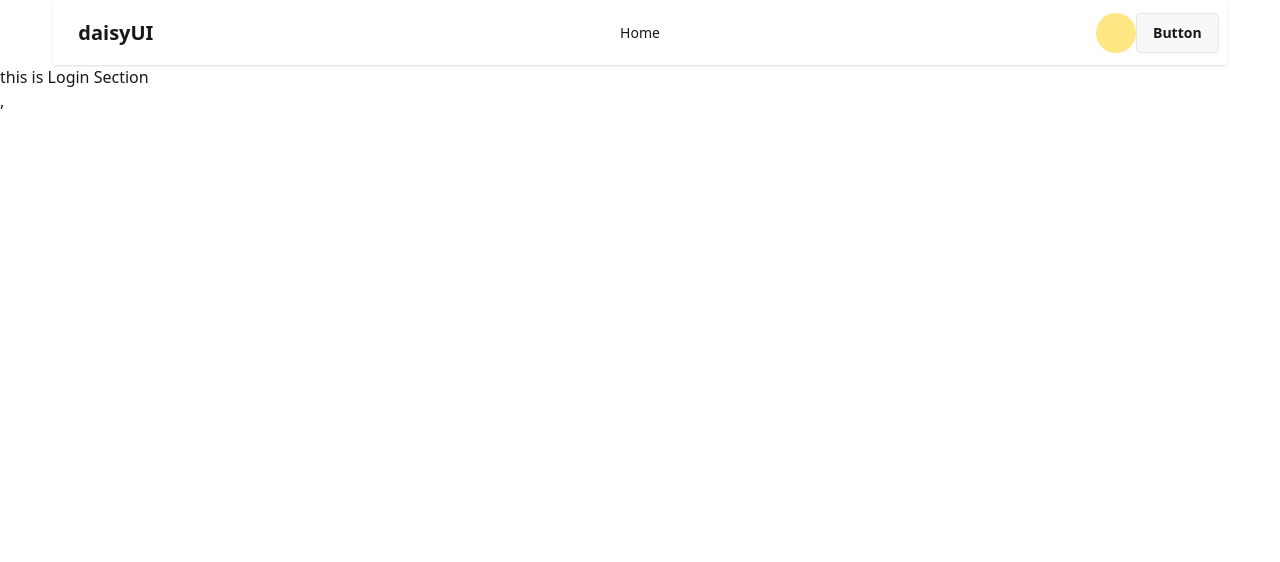
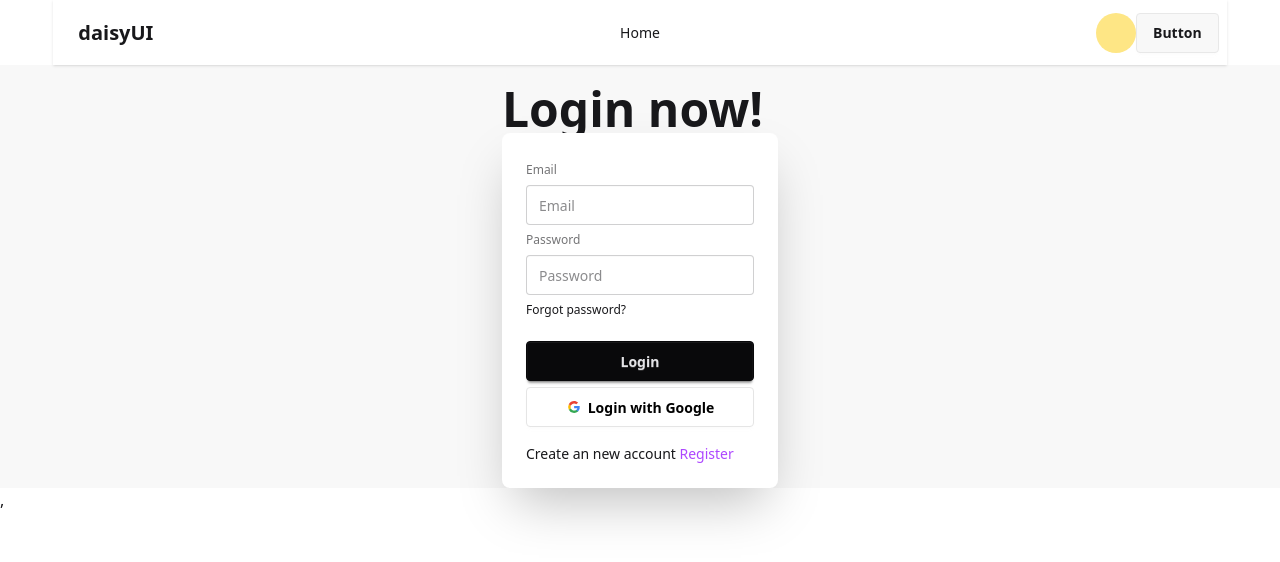
Before and after one commit to abircse220126/Assignment-09-sunflower, a React (Vite) app: page /login in a window 1280 px wide. Shown: the top 562 px of the page. Built offline with nearby package versions, Linux system fonts and the light colour scheme; no server answers.

Commit message:
add the login section

```diff
--- a/src/Component/Authentication/Login/Login.jsx
+++ b/src/Component/Authentication/Login/Login.jsx
@@ -1,11 +1,123 @@
-import React from 'react';
+import React, { use, useState } from "react";
+import { AuthContext } from "../../../Context/AuthContext/AuthContext";
+import { NavLink, useNavigate } from "react-router";
 
 const Login = () => {
-    return (
-        <div>
-            <h2>this is Login Section</h2>
+  const { signInUser , googleSignIn } = use(AuthContext);
+  const [error, setError] = useState("");
+  const navigate = useNavigate();
+
+
+  // login with email and password
+  const handleLogin = (event) => {
+    event.preventDefault();
+    const email = event.target.email.value;
+    const password = event.target.password.value;
+
+    signInUser(email, password)
+      .then((result) => {
+        console.log(result.user);
+        navigate("/");
+      })
+      .catch((error) => {
+        setError("Email or Password is invalid");
+      });
+  };
+
+// Login with Google
+  const handleGoogleLogin = ()=>{
+    console.log("handle login button is clicked")
+    googleSignIn()
+    .then(result =>{
+      console.log(result.user)
+      navigate("/")
+    })
+    .catch(error =>{
+      console.log(error.message)
+    }
+    )
+  }
+
+  return (
+    <div className="hero bg-base-200 pt-5">
+      <div>
+        <div className="text-center lg:text-left">
+          <h1 className="text-5xl font-bold">Login now!</h1>
         </div>
-    );
+        <div className="card bg-base-100 w-full max-w-sm shrink-0 shadow-2xl">
+          <div className="card-body">
+            <form onSubmit={handleLogin}>
+              <fieldset className="fieldset">
+                <label className="label">Email</label>
+                <input
+                  type="email"
+                  className="input"
+                  name="email"
+                  placeholder="Email"
+                />
+                <label className="label">Password</label>
+                <input
+                  type="password"
+                  name="password"
+                  className="input"
+                  placeholder="Password"
+                />
+                <div>
+                  <a className="link link-hover">Forgot password?</a>
+                </div>
+                {error && <h1 className="text-red-400">{error}</h1>}
+                <button className="btn btn-neutral mt-4">Login</button>
+                <button onClick={handleGoogleLogin}
+                 className="btn bg-white text-black border-[#e5e5e5]">
+                  <svg
+                    aria-label="Google logo"
+                    width="16"
+                    height="16"
+                    xmlns="http://www.w3.org/2000/svg"
+                    viewBox="0 0 512 512"
+                  >
+                    <g>
+                      <path d="m0 0H512V512H0" fill="#fff"></path>
+                      <path
+                        fill="#34a853"
+                        d="M153 292c30 82 118 95 171 60h62v48A192 192 0 0190 341"
+                      ></path>
+                      <path
+                        fill="#4285f4"
+                        d="m386 400a140 175 0 0053-179H260v74h102q-7 37-38 57"
+                      ></path>
+                      <path
+                        fill="#fbbc02"
+                        d="m90 341a208 200 0 010-171l63 49q-12 37 0 73"
+                      ></path>
+                      <path
+                        fill="#ea4335"
+                        d="m153 219c22-69 116-109 179-50l55-54c-78-75-230-72-297 55"
+                      ></path>
+                    </g>
+                  </svg>
+                  Login with Google
+                </button>
+              </fieldset>
+
+              <div className="mt-3">
+                <a>
+                  Create an new account{" "}
+                  <NavLink
+                    to="/register"
+                    className="link-hover text-purple-500"
+                  >
+                    {" "}
+                    Register{" "}
+                  </NavLink>
+                </a>
+              </div>
+            </form>
+          </div>
+        </div>
+      </div>
+    </div>
+  );
 };
 
 export default Login;
--- a/src/Component/Authentication/Register/Register.jsx
+++ b/src/Component/Authentication/Register/Register.jsx
@@ -69,8 +69,7 @@
     googleSignIn()
       .then((result) => {
         console.log(result.user);
-        navigate("/")
-
+        navigate("/");
       })
       .catch((error) => {
         console.log(error.message);
@@ -137,14 +136,7 @@
                     {showPassword ? <FaEyeSlash /> : <FaEye />}
                   </button>
                 </div>
-                <div>
-                  <a className="link link-hover">
-                    Already have an account? please{" "}
-                    <NavLink to="/login" className="link-hover text-purple-500">
-                      Login
-                    </NavLink>
-                  </a>
-                </div>
+
                 {error && <h3 className="text-red-500">{error}</h3>}
                 <button className="btn btn-neutral mt-4">Register</button>
               </fieldset>
@@ -183,6 +175,14 @@
               </svg>
               Login with Google
             </button>
+            <div>
+              <a className="link link-hover">
+                Already have an account? please{" "}
+                <NavLink to="/login" className="link-hover text-purple-500">
+                  Login
+                </NavLink>
+              </a>
+            </div>
           </div>
         </div>
       </div>
--- a/src/Context/AuthProvider/AuthProvider.jsx
+++ b/src/Context/AuthProvider/AuthProvider.jsx
@@ -4,14 +4,13 @@
   createUserWithEmailAndPassword,
   GoogleAuthProvider,
   onAuthStateChanged,
+  signInWithEmailAndPassword,
   signInWithPopup,
 } from "firebase/auth";
 import { auth } from "../../Firebase/Firebase.init";
 
 
 const googleProvider=new GoogleAuthProvider()
-
-
 
 const AuthProvider = ({ children }) => {
   const [user, Setuser] = useState(null);
@@ -22,8 +21,15 @@
 
   const googleSignIn = () => {
     return signInWithPopup(auth , googleProvider)
+  };
+
+
+  // that is used in login section
+  const signInUser=(email , password)=>{
+    return signInWithEmailAndPassword(auth , email , password)
   }
 
+  // create observer
   useEffect(() => {
     const unsubscribe = onAuthStateChanged(auth, (currentuser) => {
       Setuser(currentuser);
@@ -33,10 +39,12 @@
     };
   }, []);
 
+
   const info = {
     CreateUser,
     googleSignIn,
     user,
+    signInUser
   };
 
   return <AuthContext value={info}>{children}</AuthContext>;
```
